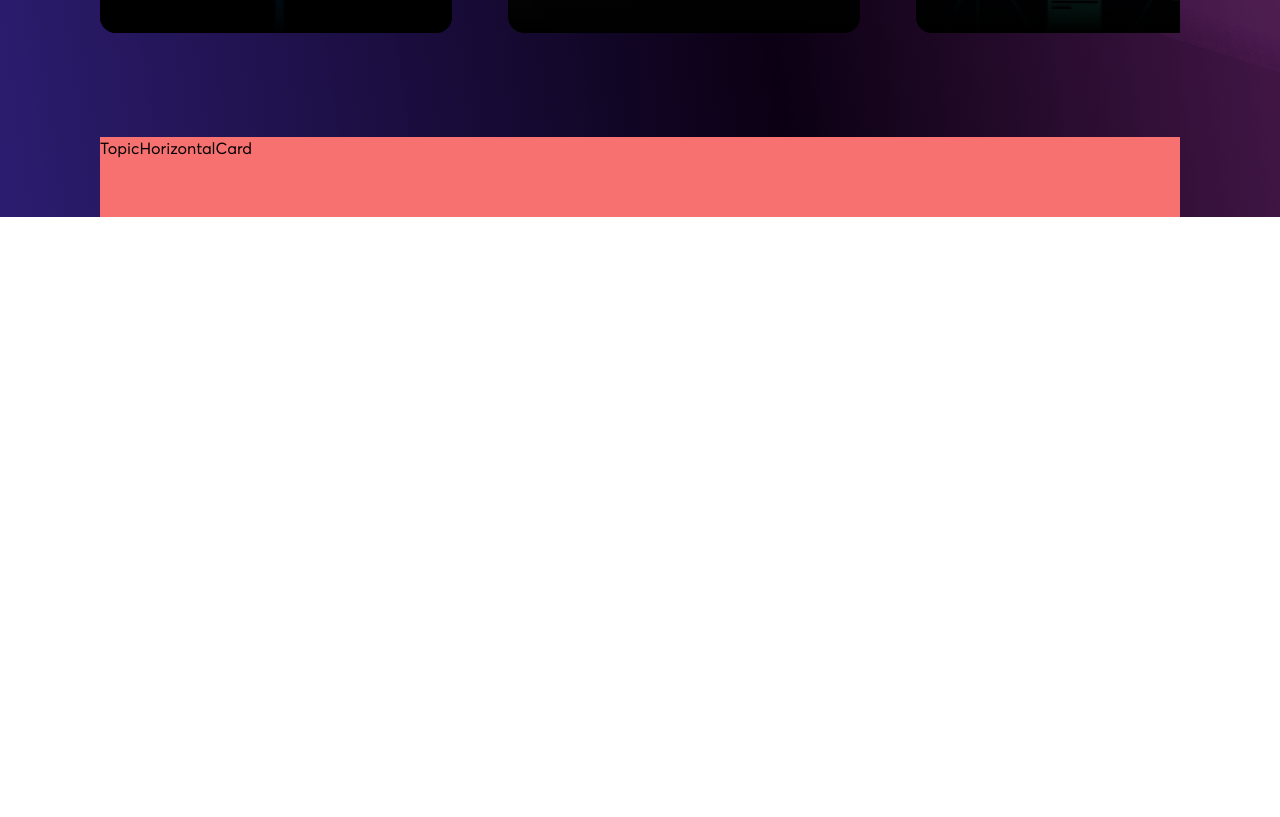
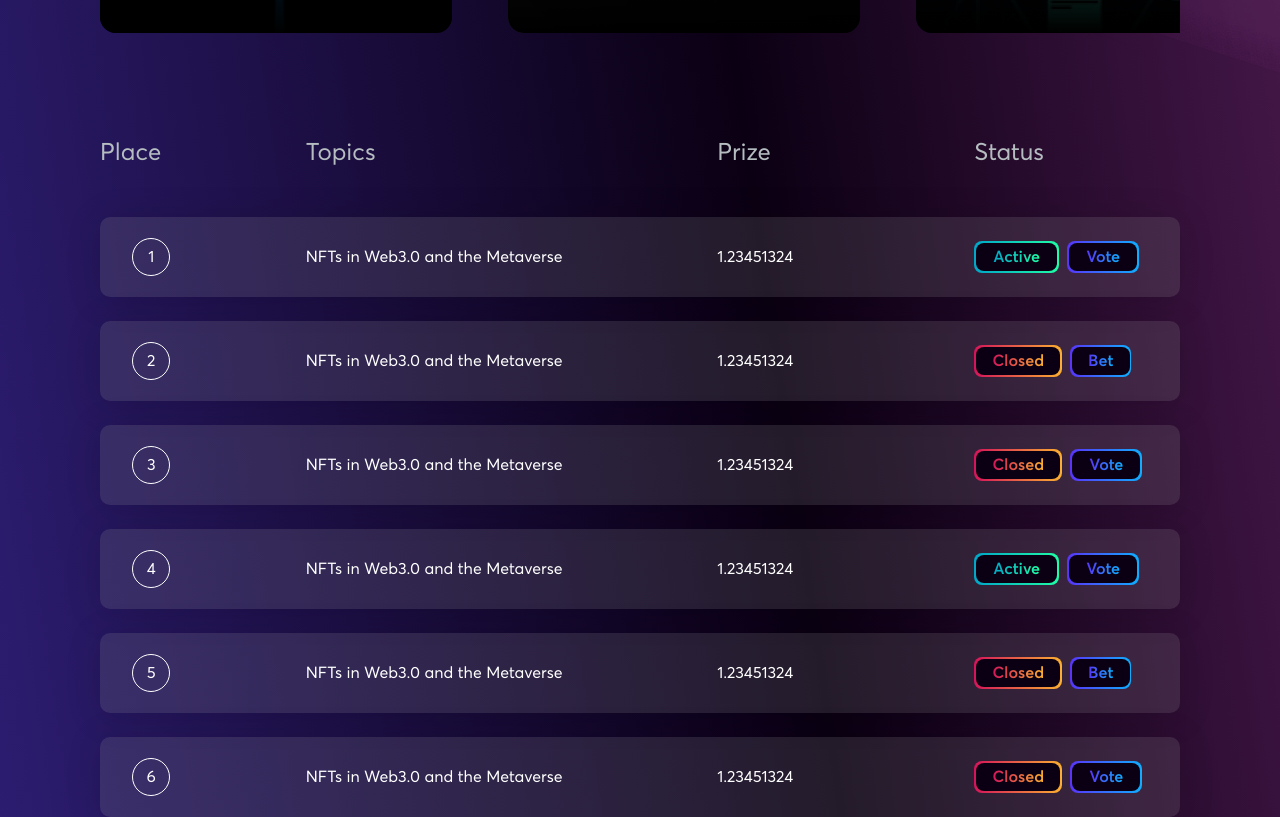
Before and after one commit to srwx/betrend-frontend, a Next.js app: page / in a window 1280 px wide. Shown: the part 1260-2077 px from the top of the page. Before the commit the page ends 1477 px from the top, so only its background shows below. Built offline with nearby package versions, Linux system fonts and the light colour scheme.

Commit message:
list of topics in sort topic section

```diff
--- a/src/components/TopicHorizontalCard/TopicHorizontalCard.tsx
+++ b/src/components/TopicHorizontalCard/TopicHorizontalCard.tsx
@@ -1,5 +1,47 @@
+import { Active, Bet, Closed, Vote } from "component/Status/Status"
 import React from "react"
+import styled from "styled-components"
 
-export const TopicHorizontalCard = () => {
-  return <div className="w-full h-[5rem] bg-red-400">TopicHorizontalCard</div>
+const Container = styled.div`
+  width: 100%;
+  height: 5rem;
+  background: rgba(137, 137, 137, 0.2);
+  box-shadow: 0px 3.34566px 35.1295px rgba(0, 0, 0, 0.15);
+  border-radius: 10px;
+  cursor: pointer;
+  display: flex;
+  align-items: center;
+  color: white;
+`
+
+interface TopicHorizontalCardProps {
+  place: number
+  topic: string
+  prize: number
+  isActive: boolean
+  isVote: boolean
 }
+
+export const TopicHorizontalCard = ({
+  place,
+  topic,
+  prize,
+  isActive,
+  isVote,
+}: TopicHorizontalCardProps) => {
+  return (
+    <Container>
+      <div className="flex-[0.2]">
+        <div className="w-[2.4rem] h-[2.4rem] ml-8 rounded-full border-white border-solid border-[1px] flex justify-center items-center">
+          {place}
+        </div>
+      </div>
+      <span className="flex-[0.4]">{topic}</span>
+      <span className="flex-[0.25]">{prize}</span>
+      <div className="flex-[0.2] flex gap-2">
+        {isActive ? <Active /> : <Closed />}
+        {isVote ? <Vote /> : <Bet />}
+      </div>
+    </Container>
+  )
+}
--- a/src/pages/Home/SortTopics.tsx
+++ b/src/pages/Home/SortTopics.tsx
@@ -1,12 +1,30 @@
 import { TopicHorizontalCard } from "component/TopicHorizontalCard/TopicHorizontalCard"
 import React from "react"
 import { HomeContainer } from "styles/index"
+import allTopics from "./utils/getAllTopics.json"
 
 export const SortTopics = () => {
   return (
     <HomeContainer>
       <div className="px-[2.5rem]">
-        <TopicHorizontalCard />
+        <ul className="flex list-none text-2xl text-[#B5BDC1] mb-12">
+          <li className="flex-[0.2]">Place</li>
+          <li className="flex-[0.4]">Topics</li>
+          <li className="flex-[0.25]">Prize</li>
+          <li className="flex-[0.2]">Status</li>
+        </ul>
+        <div className="space-y-6">
+          {allTopics.map((topic, i) => (
+            <TopicHorizontalCard
+              key={i}
+              place={i + 1}
+              topic={topic.title}
+              prize={topic.prize}
+              isActive={topic.isActive}
+              isVote={topic.isVote}
+            />
+          ))}
+        </div>
       </div>
     </HomeContainer>
   )
--- a/src/pages/Home/utils/getAllTopics.json
+++ b/src/pages/Home/utils/getAllTopics.json
@@ -4,41 +4,47 @@
     "title": "NFTs in Web3.0 and the Metaverse",
     "deadline": "Jul 26, 2022, 12:00 PM",
     "isVote": true,
-    "isActive": true
+    "isActive": true,
+    "prize": 1.23451324
   },
   {
     "backgroundUrl": "/images/allTopics/card2.png",
     "title": "NFTs in Web3.0 and the Metaverse",
     "deadline": "Jul 26, 2022, 12:00 PM",
     "isVote": false,
-    "isActive": false
+    "isActive": false,
+    "prize": 1.23451324
   },
   {
     "backgroundUrl": "/images/allTopics/card3.png",
     "title": "NFTs in Web3.0 and the Metaverse",
     "deadline": "Jul 26, 2022, 12:00 PM",
     "isVote": true,
-    "isActive": false
+    "isActive": false,
+    "prize": 1.23451324
   },
   {
     "backgroundUrl": "/images/allTopics/card1.png",
     "title": "NFTs in Web3.0 and the Metaverse",
     "deadline": "Jul 26, 2022, 12:00 PM",
     "isVote": true,
-    "isActive": true
+    "isActive": true,
+    "prize": 1.23451324
   },
   {
     "backgroundUrl": "/images/allTopics/card2.png",
     "title": "NFTs in Web3.0 and the Metaverse",
     "deadline": "Jul 26, 2022, 12:00 PM",
     "isVote": false,
-    "isActive": false
+    "isActive": false,
+    "prize": 1.23451324
   },
   {
     "backgroundUrl": "/images/allTopics/card3.png",
     "title": "NFTs in Web3.0 and the Metaverse",
     "deadline": "Jul 26, 2022, 12:00 PM",
     "isVote": true,
-    "isActive": false
+    "isActive": false,
+    "prize": 1.23451324
   }
 ]
```
